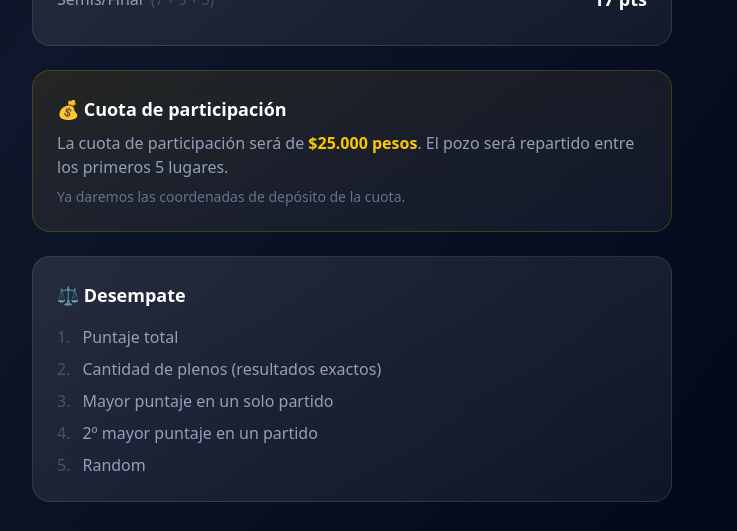
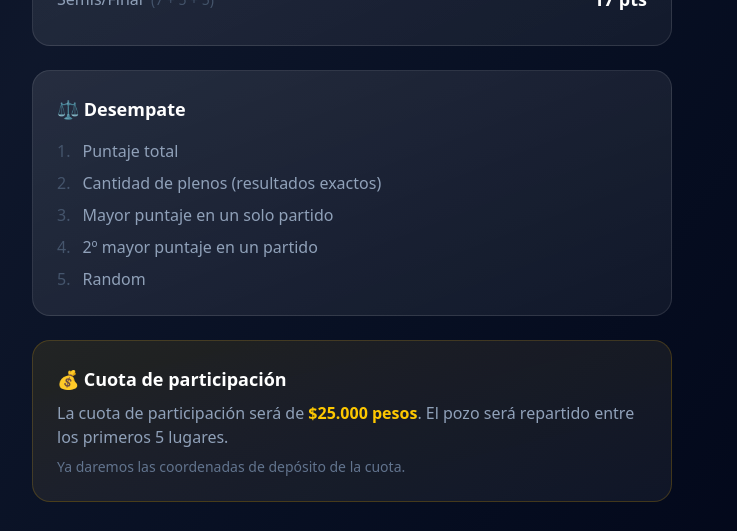
Before and after one commit to felipe-rayalab/futbolero, a Next.js app: page /rules in a window 1280 px wide. Shown: the part 1351-1882 px from the top of the page, without its empty margins (288-1025 px from the left). Built offline with nearby package versions, Linux system fonts and the light colour scheme; no server answers.

Commit message:
fix: move cuota card to bottom of rules page

```diff
--- a/src/app/rules/page.tsx
+++ b/src/app/rules/page.tsx
@@ -86,13 +86,6 @@ export default function RulesPage() {
             </div>
           </div>
 
-          {/* Cuota */}
-          <div className="bg-gradient-to-br from-yellow-500/10 to-white/5 border border-yellow-500/20 rounded-2xl p-6">
-            <h2 className="text-lg font-semibold text-white mb-2">💰 Cuota de participación</h2>
-            <p className="text-slate-400">La cuota de participación será de <span className="text-yellow-400 font-semibold">$25.000 pesos</span>. El pozo será repartido entre los primeros 5 lugares.</p>
-            <p className="text-slate-500 text-sm mt-2">Ya daremos las coordenadas de depósito de la cuota.</p>
-          </div>
-
           {/* Tiebreakers */}
           <div className="bg-gradient-to-br from-white/10 to-white/5 border border-white/10 rounded-2xl p-6">
             <h2 className="text-lg font-semibold text-white mb-4">⚖️ Desempate</h2>
@@ -112,6 +105,13 @@ export default function RulesPage() {
             </ol>
           </div>
 
+          {/* Cuota */}
+          <div className="bg-gradient-to-br from-yellow-500/10 to-white/5 border border-yellow-500/20 rounded-2xl p-6">
+            <h2 className="text-lg font-semibold text-white mb-2">💰 Cuota de participación</h2>
+            <p className="text-slate-400">La cuota de participación será de <span className="text-yellow-400 font-semibold">$25.000 pesos</span>. El pozo será repartido entre los primeros 5 lugares.</p>
+            <p className="text-slate-500 text-sm mt-2">Ya daremos las coordenadas de depósito de la cuota.</p>
+          </div>
+
         </div>
       </main>
     </div>
```
